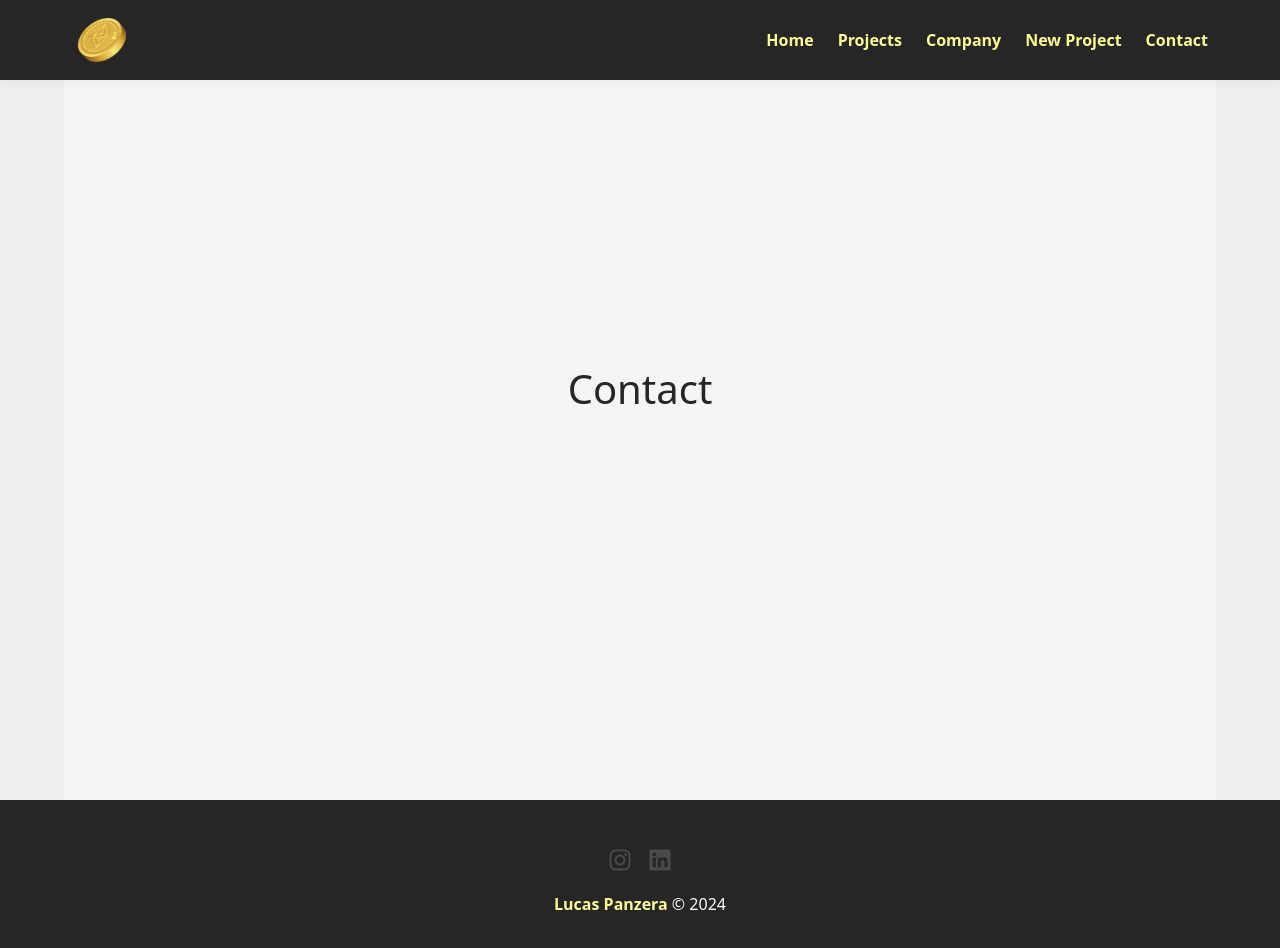
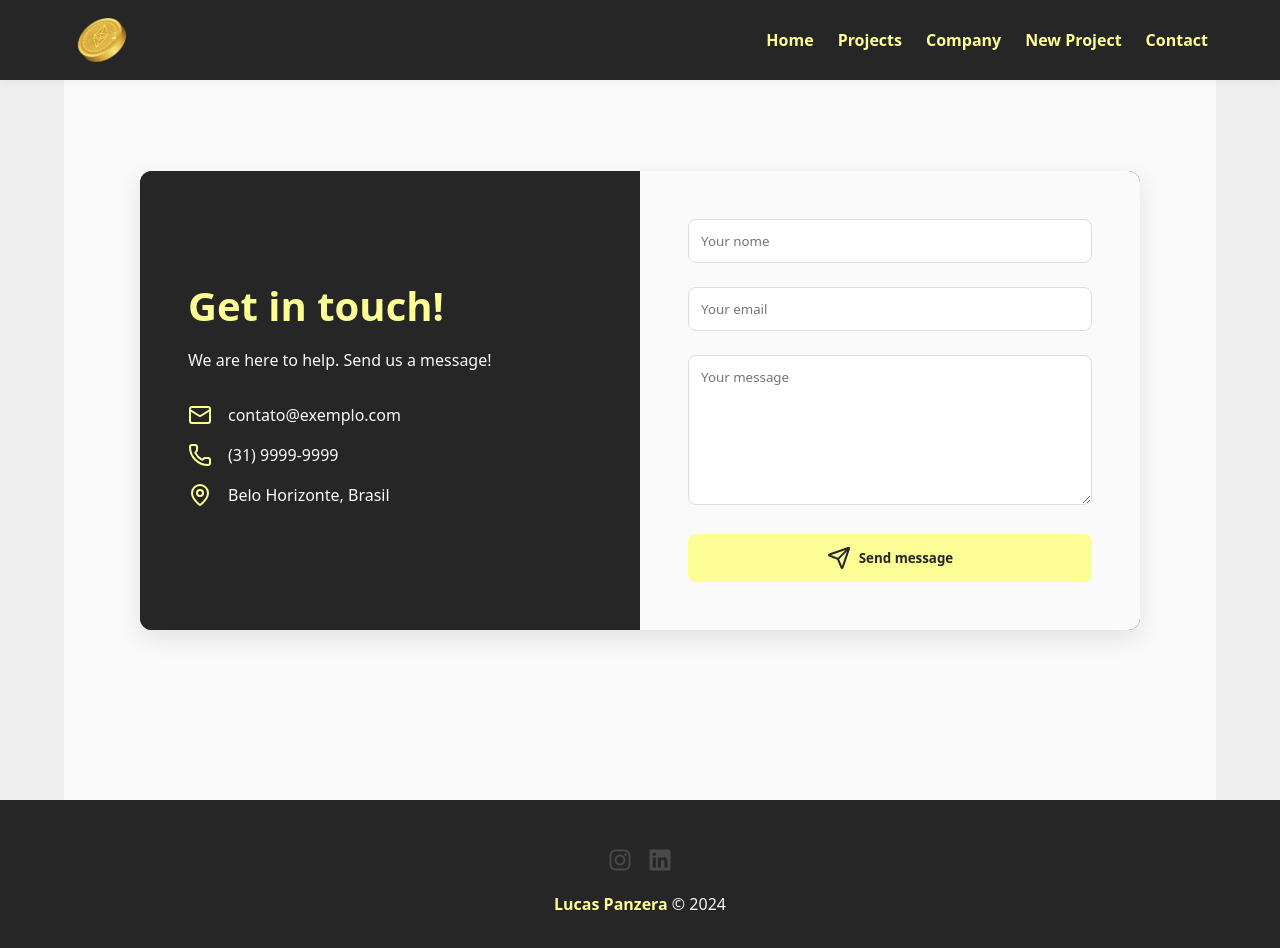
Before and after one commit to lucaspanzera1/Costs, a React (Create React App) app: page /contact in a window 1280 px wide. Shown: the top 948 px of the page. Built offline with nearby package versions, Linux system fonts and the light colour scheme.

Commit message:
Pagina de contato

```diff
--- a/package.json
+++ b/package.json
@@ -7,6 +7,7 @@
     "@testing-library/react": "^13.4.0",
     "@testing-library/user-event": "^13.5.0",
     "json-server": "^1.0.0-beta.3",
+    "lucide-react": "^0.465.0",
     "react": "^18.3.1",
     "react-dom": "^18.3.1",
     "react-icons": "^5.3.0",
--- a/src/components/pages/Contact.js
+++ b/src/components/pages/Contact.js
@@ -1,10 +1,90 @@
-import styles from './Contact.module.css'
+import React, { useState } from 'react';
+import styles from './Contact.module.css';
+import { Mail, Phone, MapPin, Send } from 'lucide-react';
 
-function Contact() {
-    return (
-        <div className={styles.Contact}>
-            <h1>Contact</h1>
+const Contact = () => {
+  const [formData, setFormData] = useState({
+    name: '',
+    email: '',
+    message: ''
+  });
+
+  const handleChange = (e) => {
+    const { name, value } = e.target;
+    setFormData(prevState => ({
+      ...prevState,
+      [name]: value
+    }));
+  };
+
+  const handleSubmit = (e) => {
+    e.preventDefault();
+    console.log('Form sent:', formData);
+    alert('Message sent successfully!');
+    setFormData({ name: '', email: '', message: '' });
+  };
+
+  return (
+    <div className={styles.contactContainer}>
+      <div className={styles.contactContent}>
+        <div className={styles.contactInfo}>
+          <h1>Get in touch!</h1>
+          <p>We are here to help. Send us a message!</p>
+
+          <div className={styles.contactDetails}>
+            <div className={styles.contactItem}>
+              <Mail className={styles.icon} />
+              <span>contato@exemplo.com</span>
+            </div>
+            <div className={styles.contactItem}>
+              <Phone className={styles.icon} />
+              <span>(31) 9999-9999</span>
+            </div>
+            <div className={styles.contactItem}>
+              <MapPin className={styles.icon} />
+              <span>Belo Horizonte, Brasil</span>
+            </div>
+          </div>
         </div>
-    )
-}
-export default Contact
+
+        <form className={styles.contactForm} onSubmit={handleSubmit}>
+          <div className={styles.formGroup}>
+            <input
+              type="text"
+              name="name"
+              value={formData.name}
+              onChange={handleChange}
+              placeholder="Your nome"
+              required
+            />
+          </div>
+          <div className={styles.formGroup}>
+            <input
+              type="email"
+              name="email"
+              value={formData.email}
+              onChange={handleChange}
+              placeholder="Your email"
+              required
+            />
+          </div>
+          <div className={styles.formGroup}>
+            <textarea
+              name="message"
+              value={formData.message}
+              onChange={handleChange}
+              placeholder="Your message"
+              required
+            />
+          </div>
+          <button type="submit" className={styles.submitButton}>
+            <Send className={styles.buttonIcon} />
+            Send message
+          </button>
+        </form>
+      </div>
+    </div>
+  );
+};
+
+export default Contact;
--- a/src/components/pages/Contact.module.css
+++ b/src/components/pages/Contact.module.css
@@ -1,19 +1,124 @@
-.Contact {
+.contactContainer {
     display: flex;
-    flex-direction: column;
     justify-content: center;
     align-items: center;
     min-height: 100vh;
     width: 100vw;
-    background-color: #f5f5f5;
-}
+    background-color: #fafafa;
+    padding: 2rem;
+    font-family: 'Arial', sans-serif;
+  }
 
-.Contact h1 {
+  .contactContent {
+    display: flex;
+    background-color: #262626;
+    color: #fafafa;
+    border-radius: 12px;
+    box-shadow: 0 8px 24px rgba(0,0,0,0.1);
+    max-width: 1000px;
+    width: 100%;
+    overflow: hidden;
+  }
+
+  .contactInfo {
+    flex: 1;
+    padding: 3rem;
+    background-color: #262626;
+    display: flex;
+    flex-direction: column;
+    justify-content: center;
+  }
+
+  .contactInfo h1 {
+    color: #fdfd96;
+    margin-bottom: 1rem;
     font-size: 2.5rem;
+  }
+
+  .contactDetails {
+    margin-top: 2rem;
+  }
+
+  .contactItem {
+    display: flex;
+    align-items: center;
+    margin-bottom: 1rem;
+    color: #fafafa;
+  }
+
+  .icon {
+    margin-right: 1rem;
+    color: #fdfd96;
+    width: 24px;
+    height: 24px;
+  }
+
+  .contactForm {
+    flex: 1;
+    padding: 3rem;
+    background-color: #fafafa;
+    display: flex;
+    flex-direction: column;
+    justify-content: center;
+  }
+
+  .formGroup {
+    margin-bottom: 1.5rem;
+  }
+
+  .contactForm input,
+  .contactForm textarea {
+    width: 100%;
+    padding: 0.75rem;
+    border: 1px solid #ddd;
+    border-radius: 8px;
+    background-color: white;
     color: #262626;
-    margin-bottom: 1rem;
-    font-weight: 300;
-    text-align: center;
-    position: relative;
-    padding-bottom: 0.5rem;
-}
+    transition: all 0.3s ease;
+  }
+
+  .contactForm input:focus,
+  .contactForm textarea:focus {
+    outline: none;
+    border-color: #fdfd96;
+    box-shadow: 0 0 8px rgba(253, 253, 150, 0.3);
+  }
+
+  .contactForm textarea {
+    min-height: 150px;
+    resize: vertical;
+  }
+
+  .submitButton {
+    display: flex;
+    align-items: center;
+    justify-content: center;
+    background-color: #fdfd96;
+    color: #262626;
+    border: none;
+    padding: 0.75rem 1.5rem;
+    border-radius: 8px;
+    cursor: pointer;
+    transition: all 0.3s ease;
+    font-weight: bold;
+  }
+
+  .submitButton:hover {
+    background-color: #fafa33;
+    transform: translateY(-3px);
+    box-shadow: 0 4px 12px rgba(0,0,0,0.1);
+  }
+
+  .buttonIcon {
+    margin-right: 0.5rem;
+  }
+
+  @media (max-width: 768px) {
+    .contactContent {
+      flex-direction: column;
+    }
+
+    .contactInfo, .contactForm {
+      padding: 2rem;
+    }
+  }
```
Also changed, not shown: 1 other file (tests, documents, lock files or other folders).
